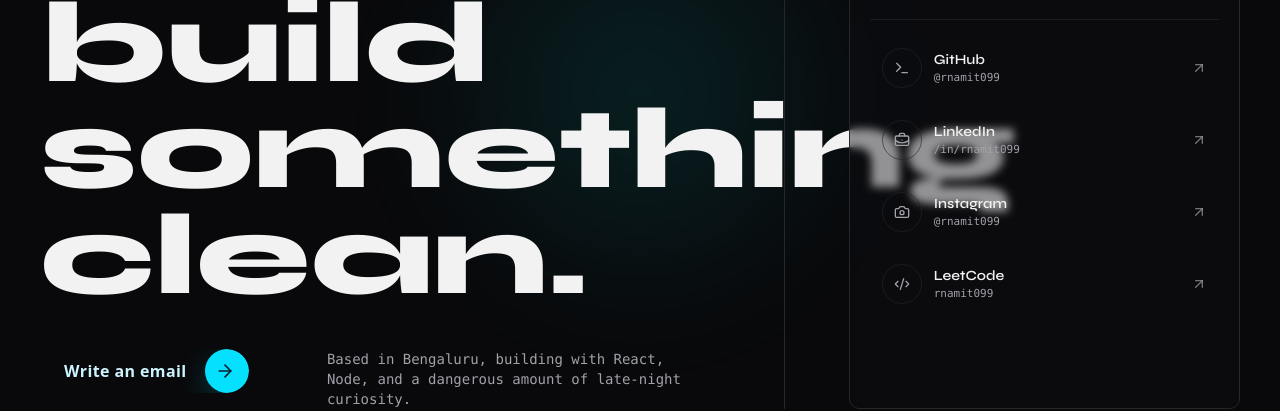
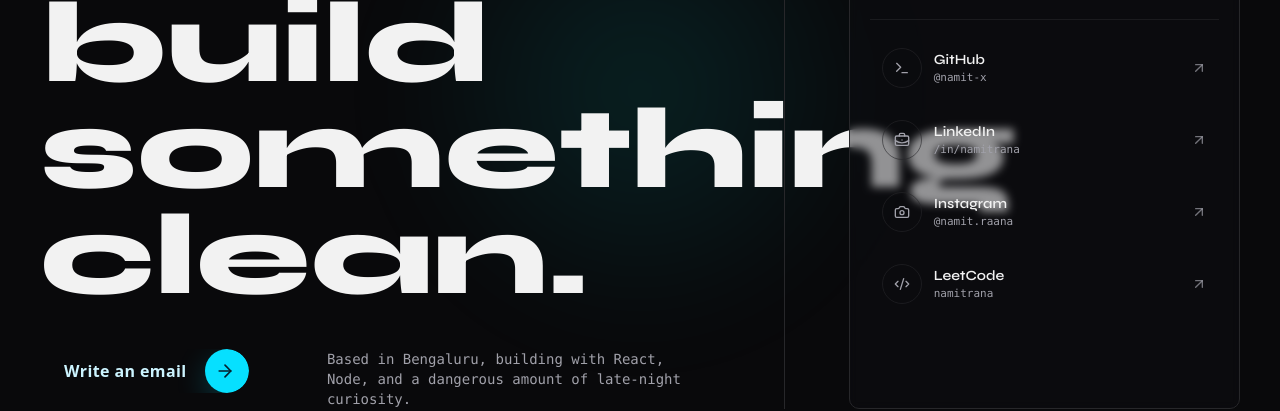
Before and after one commit to namit-x/next-portfolio, a Next.js app: page / in a window 1280 px wide. Shown: the part 3065-3476 px from the top of the page. Built offline with nearby package versions, Linux system fonts and the light colour scheme.

Commit message:
updated contact info

```diff
--- a/app/(v2)/components/sections/ContactSection.tsx
+++ b/app/(v2)/components/sections/ContactSection.tsx
@@ -27,25 +27,25 @@ const CONTACT_DETAILS = [
 const SOCIAL_LINKS = [
   {
     label: 'GitHub',
-    handle: '@rnamit099',
+    handle: '@namit-x',
     href: 'https://github.com/namit-x',
     icon: Terminal,
   },
   {
     label: 'LinkedIn',
-    handle: '/in/rnamit099',
+    handle: '/in/namitrana',
     href: 'https://www.linkedin.com/in/namit-raana',
     icon: BriefcaseBusiness,
   },
   {
     label: 'Instagram',
-    handle: '@rnamit099',
+    handle: '@namit.raana',
     href: 'https://www.instagram.com/namit.raana',
     icon: Camera,
   },
   {
     label: 'LeetCode',
-    handle: 'rnamit099',
+    handle: 'namitrana',
     href: 'https://leetcode.com/u/namitrana',
     icon: Code2,
   },
```
